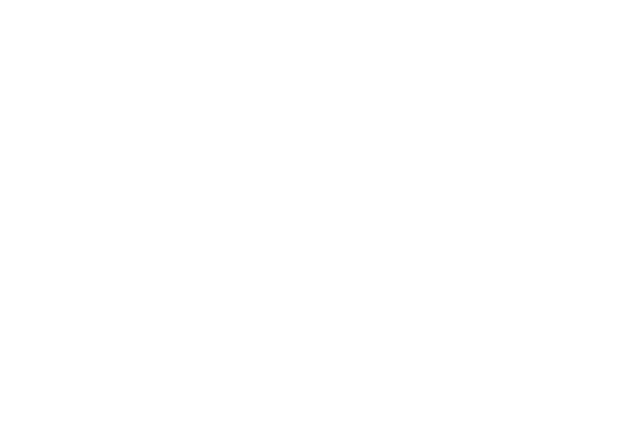
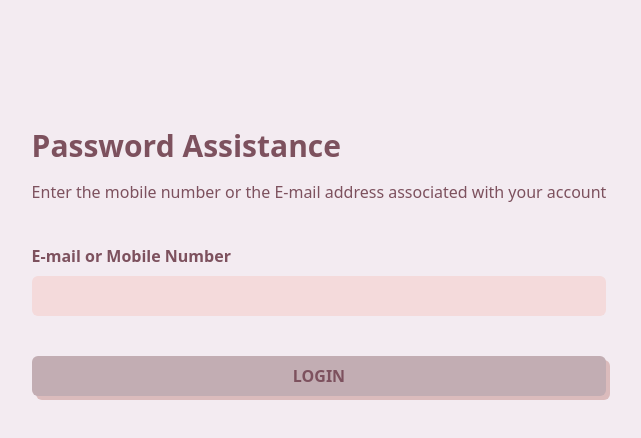
Before and after one commit to Navleenkaursandhu/E-Commerce-Website, a React (Vite) app: page /ForgotPassword in a window 1280 px wide. Before the commit this address had no page. Shown: the top 438 px of the page, without its empty margins (321-962 px from the left). Built offline with nearby package versions, Linux system fonts and the light colour scheme.

Commit message:
developed UI for password assistance web page

```diff
--- a/src/App.tsx
+++ b/src/App.tsx
@@ -8,6 +8,7 @@
 import { PageAboutUs } from './page_about_us/PageAboutUs'
 import { PageLogin } from './page_login/PageLogin'
 import { PageSignUp } from './page_sign_up/PageSignUp'
+import { PageForgotPassword } from './page_forgot_password/PageForgotPassword'
 
 export const App = () => {
   return (
@@ -18,6 +19,7 @@
           <Route path='AboutUs' element={<PageAboutUs />} />
           <Route path='Login' element={<PageLogin />} />
           <Route path='SignUp' element={<PageSignUp/>}/>
+          <Route path='ForgotPassword' element={<PageForgotPassword/>}/>
         </Route>
       </Routes>
     </BrowserRouter>
--- /dev/null
+++ b/src/page_forgot_password/PageForgotPassword.tsx
@@ -0,0 +1,16 @@
+import { buttonShadowEffect } from '../common/tailwind_constants'
+export const PageForgotPassword = () => {
+  return (
+    <div className="bg-[#F3EBF1] h-screen flex flex-col items-center text-[#7D515E]">
+      <div className="mt-32">
+        <div className="font-semibold text-3xl mb-4">Password Assistance</div>
+        <p>Enter the mobile number or the E-mail address associated with your account</p>
+        <div className='flex flex-col gap-2'>
+          <div className="font-bold mt-10">E-mail or Mobile Number</div>
+          <input className='px-4 py-2 rounded-md bg-[#F4DADB] mb-8'></input>
+          <button className={`${buttonShadowEffect}  font-semibold shadow-[4px_4px_0px_0px_#B58396] hover:shadow-[2px_2px_0px_0px_#B58396] bg-[#C2ADB3] w-full p-2 rounded-md`}>LOGIN</button>
+        </div>
+      </div>
+    </div>
+  )
+}
--- a/src/page_login/PageLogin.tsx
+++ b/src/page_login/PageLogin.tsx
@@ -16,7 +16,7 @@
                 <div>Password</div>
                 <input className='w-full px-4 py-2 rounded-md bg-[#F4DADB]' placeholder='Type your password'></input>
                 <div className='flex justify-end'>
-                  <div>Forgot Password?</div>
+                  <div><a href='/ForgotPassword'>Forgot Password?</a></div>
                 </div>
               </div>
               <button className={`${buttonShadowEffect} font-semibold shadow-[4px_4px_0px_0px_#B58396] hover:shadow-[2px_2px_0px_0px_#B58396] bg-[#C2ADB3] w-full p-2 rounded-md`}>LOGIN</button>
```
